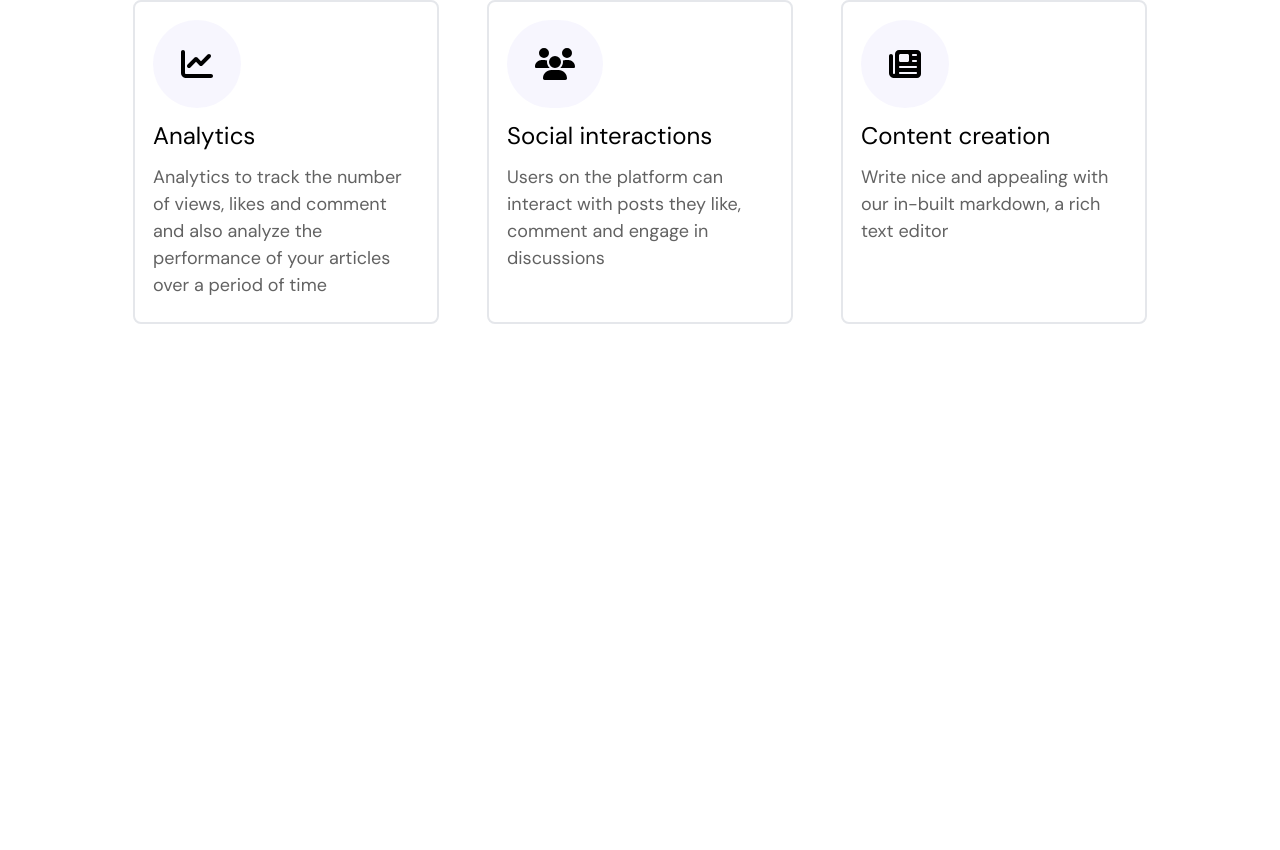
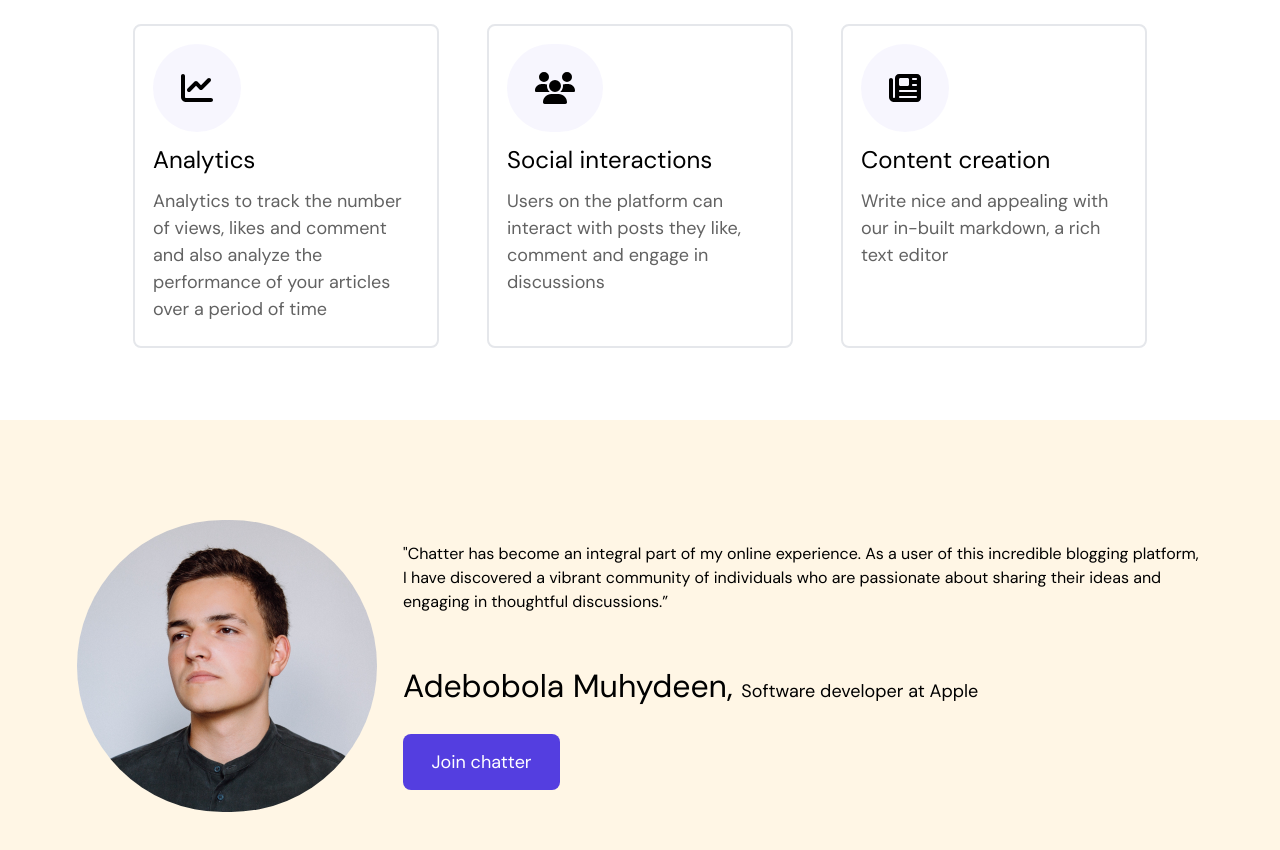
Before and after one commit to missbaah/Chatter, a React (Vite) app: page / in a window 1280 px wide. Shown: the part 1592-2442 px from the top of the page. Before the commit the page ends 1988 px from the top, so only its background shows below. Built offline with nearby package versions, Linux system fonts and the light colour scheme.

Commit message:
add review section

```diff
--- a/src/routes/Home.tsx
+++ b/src/routes/Home.tsx
@@ -3,6 +3,7 @@ import NavLink from "../components/NavLink";
 import PrimaryButton from "../components/PrimaryButton";
 import SecondaryButton from "../components/SecondaryButton";
 import aboutpic1 from "../assets/aboutpic1.png";
+import reviewPic from "../assets/reviewPic.png";
 import {
   faChartLine,
   faUsers,
@@ -49,14 +50,6 @@ const Home = () => {
         "Write nice and appealing with our in-built markdown, a rich text editor",
     },
   ];
-
-  // type CardType = {
-  //   card: {
-  //     img: string;
-  //     title: string;
-  //     content: string;
-  //   }[];
-  // };
 
   const cardList = cards.map((card) => {
     return (
@@ -136,9 +129,9 @@ const Home = () => {
           <img src={aboutpic1} alt="An image" />
         </div>
         <div className="pt-[96px] flex flex-col justify-center items-center gap-[54px]">
-          <section className="w-[1040px] ">
+          <section className="flex flex-col gap-[24px] w-[1040px] ">
             <h2 className="text-center">Why you should join chatter</h2>
-            <p>
+            <p className="">
               Our goal is to make writers and readers see our platform as their
               next heaven for blogging, ensuring ease in interactions,
               connecting with like-minded peers, have access to favorite content
@@ -149,6 +142,31 @@ const Home = () => {
           <section className="flex gap-12 justify-start">{cardList}</section>
         </div>
       </section>
+      <section
+        id="reviews"
+        className="bg-[#FFEDCC80]/[50%] h-[492px] flex justify-center items-center "
+      >
+        <div className="flex flex-row gap-[26px]">
+          <img src={reviewPic} alt="Adebobola" className="rounded-full" />
+          <section className="w-[800px] flex flex-col justify-center gap-[24px]">
+            <div className="flex flex-col gap-[48px]">
+              <p>
+                "Chatter has become an integral part of my online experience. As
+                a user of this incredible blogging platform, I have discovered a
+                vibrant community of individuals who are passionate about
+                sharing their ideas and engaging in thoughtful discussions.”
+              </p>
+              <h3>
+                <span className="text-[32px]">Adebobola Muhydeen, </span>
+                <span className="sub-text">
+                  Software developer at Apple
+                </span>{" "}
+              </h3>
+            </div>
+            <PrimaryButton value="Join chatter" handleClick={() => {}} />
+          </section>
+        </div>
+      </section>
     </div>
   );
 };
```
Also changed, not shown: src/assets/reviewPic.png (added).
